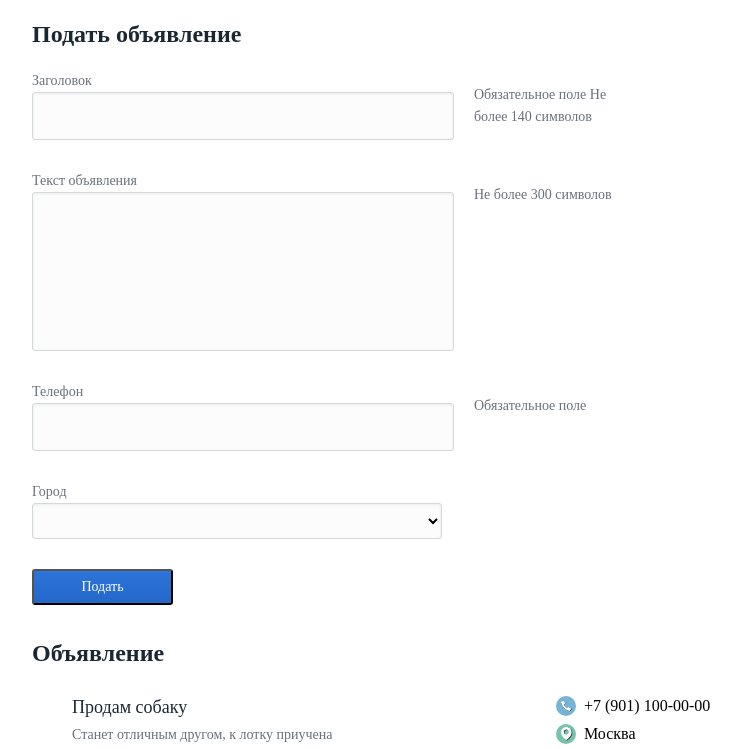
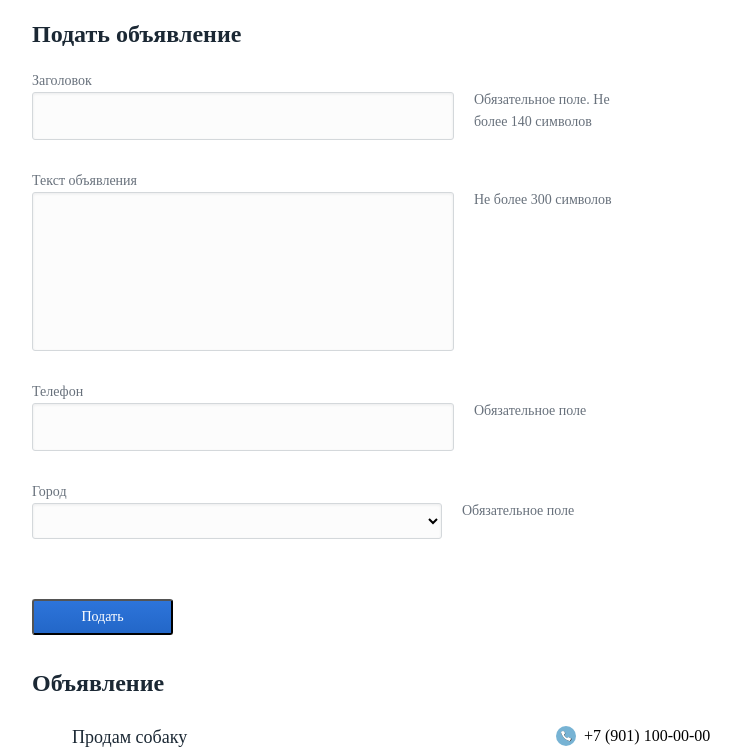
Before and after one commit to vandied/Bulletin_Board, a React (Create React App) app: page / in a window 1280 px wide. Shown: the top 749 px of the page, without its empty margins (176-917 px from the left). Built offline with nearby package versions, Linux system fonts and the light colour scheme.

Commit message:
очень сырое приложение

```diff
--- a/src/components/EmptyForm.js
+++ b/src/components/EmptyForm.js
@@ -13,9 +13,11 @@ class EmptyForm extends Component {
 			titleValid: false,
       textValid: false,
 			phoneValid: false,
-			formErrors: {title:'Обязательное полe Не более 140 символов',
+			cityValid: false,
+			formErrors: {title:'Обязательное полe. Не более 140 символов',
 		   						 text:'Не более 300 символов',
-									 phone:'Обязательное поле'},
+									 phone:'Обязательное поле',
+									 city:'Обязательное поле'},
 			formValid: false,
 			editItem: this.props.editData
     }
@@ -31,9 +33,11 @@ class EmptyForm extends Component {
 				titleValid: true,
       	textValid: true,
 				phoneValid: true,
-				formValid: true
+				formValid: true,
+				cityValid: true,
+				editItem: newprops
 			})
-
+		console.log(this.state)
 		}
 	}
 	handleChange (e) {
@@ -47,23 +51,25 @@ class EmptyForm extends Component {
     let fieldValidationErrors = this.state.formErrors;
     let titleValid = this.state.titleValid;
 		let textValid = this.state.textValid;
+		let cityValid = this.state.cityValid;
 		let phoneValid = this.state.phoneValid;
 
     switch(fieldName) {
       case 'title':
 				titleValid = (value.length >1) ;
-				console.log(titleValid);
         fieldValidationErrors.title = titleValid? 'Заполнено' : 'Заполните поле';
         break;
       case 'text':
 				textValid = (value.length >1);
-				console.log(textValid);
         fieldValidationErrors.text = textValid ? 'Заполнено': 'Заполните поле';
 				break;
 			case 'phone':
 				phoneValid = value.length >=11;
-				console.log(titleValid);
         fieldValidationErrors.phone = phoneValid ? 'Заполнено': 'Заполните поле';
+				break;
+			case 'city':
+				cityValid = value.length >0;
+        fieldValidationErrors.phone = cityValid ? 'Заполнено': 'Заполните поле';
         break;
       	default:
         break;
@@ -71,12 +77,13 @@ class EmptyForm extends Component {
   	this.setState({formErrors: fieldValidationErrors,
                     titleValid: titleValid,
 										textValid: textValid,
-										phoneValid: phoneValid
+										phoneValid: phoneValid,
+										cityValid:cityValid
                   }, this.validateForm);
   }
   	validateForm() {
     	this.setState({formValid: this.state.titleValid &&
-                              this.state.textValid && this.state.phoneValid});
+                              this.state.textValid && this.state.phoneValid && this.state.cityValid});
   	}
 
 
@@ -93,7 +100,7 @@ class EmptyForm extends Component {
       var announArray = JSON.parse(localStorage.getItem("announcements") || []);
       announArray.unshift(announ);
       localStorage.setItem("announcements", JSON.stringify(announArray));
-      this.props.updateData(announArray);
+			this.props.updateData(announArray);
       this.setState({ title: '',
 											text: '',
 											phone: '',
@@ -101,15 +108,18 @@ class EmptyForm extends Component {
 											titleValid: false,
       								textValid: false,
 											phoneValid: false,
+											cityValid: true,
 											formErrors: {title:'Обязательное поле \nНе более 140 символов',
 												 					 text:'Не более 300 символов',
 												 					 phone:'Обязательное поле'},
 											formValid: false,
+
       })} else {
 				let fieldValidationErrors = this.state.formErrors;
 				if(e.target.title.value==='') (fieldValidationErrors.title = 'Заполните поле');
 				if(e.target.text.value==='') (fieldValidationErrors.text = 'Заполните поле');
 				if(e.target.phone.value==='') (fieldValidationErrors.phone = 'Заполните поле');
+				if(e.target.city.value==='') (fieldValidationErrors.city = 'Заполните поле');
 				this.setState({formErrors: fieldValidationErrors })
 			}
     }
@@ -153,7 +163,8 @@ class EmptyForm extends Component {
                 <FormErrors formErrors={this.state.formErrors.phone} />
             </div>
             <div className="form__field">
-							<div>
+							<div className="form__field">
+								<div>
                 <label htmlFor="city">Город</label> <br/>
                 <select className="oneline__field"
                         name="city"
@@ -166,6 +177,8 @@ class EmptyForm extends Component {
                     <option value="Чебоксары">Чебоксары</option>
                 </select>
 								</div>
+								<FormErrors formErrors={this.state.formErrors.city} />
+								</div>
 	            </div>
             <div className="form__field">
                 <button className="send__button" type="submit">Подать</button>
--- a/src/components/style.css
+++ b/src/components/style.css
@@ -108,9 +108,17 @@ label{
     font-family: SourceSansPro;
     font-size: 14px;
   }
+  .btn:hover{
+    background: #2d74da;
+    color:white;
+  }
   .btn--red{
     color: #fa5e5b;
     border-color: #fa5e5b;
+  }
+  .btn--red:hover{
+    background: #fa5e5b;
+    color:white;
   }
   .delete{
     margin-top: 5px;
@@ -131,7 +139,7 @@ label{
 }
 .form__errors{
   margin-left: 20px;
-  margin-top: 0;
+  margin-top: 5px;
   padding-top: 0;
   width: 142px;
   height: 44px;
```
